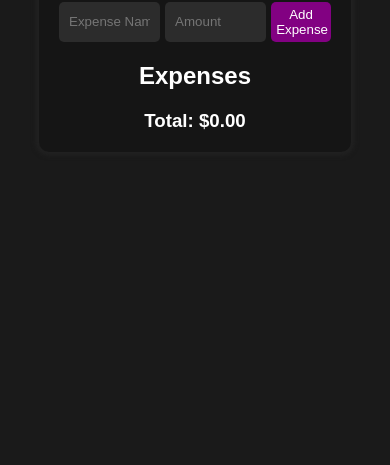
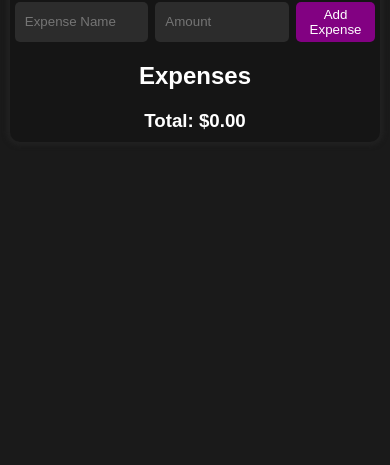
Before and after one commit to vsamarnathoffl/expensesTracker, a plain HTML site: page index.html in a window 390 px wide. Shown: the part 379-844 px from the top of the page. Drawn offline with Linux system fonts and the light colour scheme.

Commit message:
Add files via upload

```diff
--- a/style.css
+++ b/style.css
@@ -23,7 +23,7 @@
         justify-content: center;
         align-items: center;
         width: 80%;
-        min-width: 300px;
+        min-width: 310px;
         max-width: 400px;
       }
       #form-container {
@@ -80,3 +80,9 @@
         background-color: #820182;
         color: white;
       }
+      @media(max-width:425px){
+        .main-container{
+          width:95%;
+          padding:10px 5px;
+        }
+      }
```
